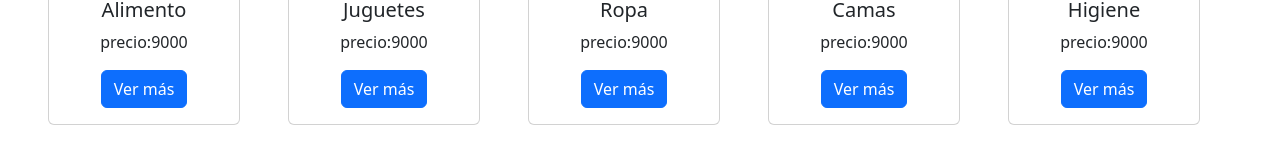
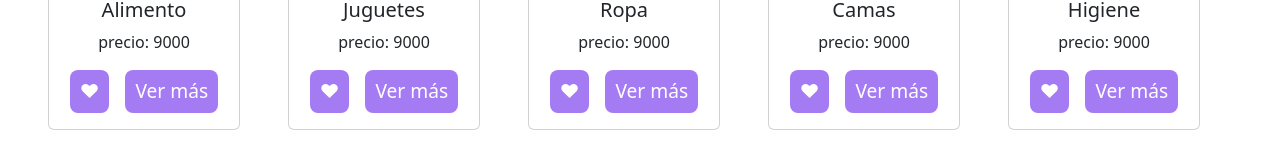
Before and after one commit to AndreaPacheco05/PatitasFelices_DL, a React (Vite) app: page /tienda in a window 1280 px wide. Shown: the part 438-601 px from the top of the page. Built offline with nearby package versions, Linux system fonts and the light colour scheme.

Commit message:
se agregó el botón de añadir a fav

```diff
--- a/src/assets/css/Tienda.css
+++ b/src/assets/css/Tienda.css
@@ -1,5 +1,6 @@
 main{
     text-align: center;
+
 }
 .cardContainer{
     display: flex;
@@ -9,3 +10,28 @@ main{
     justify-content: flex-start;
     padding: 3em;
 }
+
+.botones-container{
+    display: flex;
+    gap: 1em;
+    align-items: center;
+    justify-content: center;
+
+}
+
+.boton-card{
+    background-color: #a57bf4;
+    font-size: 1.2rem;
+    color: #fff;
+    background-color: #a57bf4;
+    border: none;
+    border-radius: 8px;
+    cursor: pointer;
+    transition: background-color 0.3s ease;
+    padding: 7px 10px;
+}
+
+.boton-card:hover{
+    background-color: #9665f3;
+
+}
--- a/src/components/Cards.jsx
+++ b/src/components/Cards.jsx
@@ -1,20 +1,26 @@
 import Button from 'react-bootstrap/Button';
 import Card from 'react-bootstrap/Card';
 import { Link } from 'react-router-dom';
+import "../assets/css/Tienda.css";
 
 
-function Cards({nombre, imagen, desc, precio, id}) {
+function Cards({ nombre, imagen, desc, precio, id }) {
+
+    function favFunction() {
+        alert("Se guardó en favoritos")
+    }
   return (
-    <Card style={{ width: '12rem' }}>
-          <Card.Img variant="top" src={imagen} />
+    <Card style={{ width: "12rem" }}>
+      <Card.Img variant="top" src={imagen} />
       <Card.Body>
-              <Card.Title>{nombre}</Card.Title>
-        <Card.Text>
-                  precio:{precio}
-              </Card.Text>
-              <Link to={`/detalle/${id}`}>
-        <Button variant="primary">Ver más</Button>
-              </Link>
+        <Card.Title>{nombre}</Card.Title>
+              <Card.Text>precio: {precio}</Card.Text>
+              <div className='botones-container'>
+        <button className='boton-card' onClick={favFunction}>&#9829;</button>
+        <Link to={`/detalle/${id}`}>
+          <button className='boton-card'>Ver más</button>
+        </Link>
+              </div>
       </Card.Body>
     </Card>
   );
```
